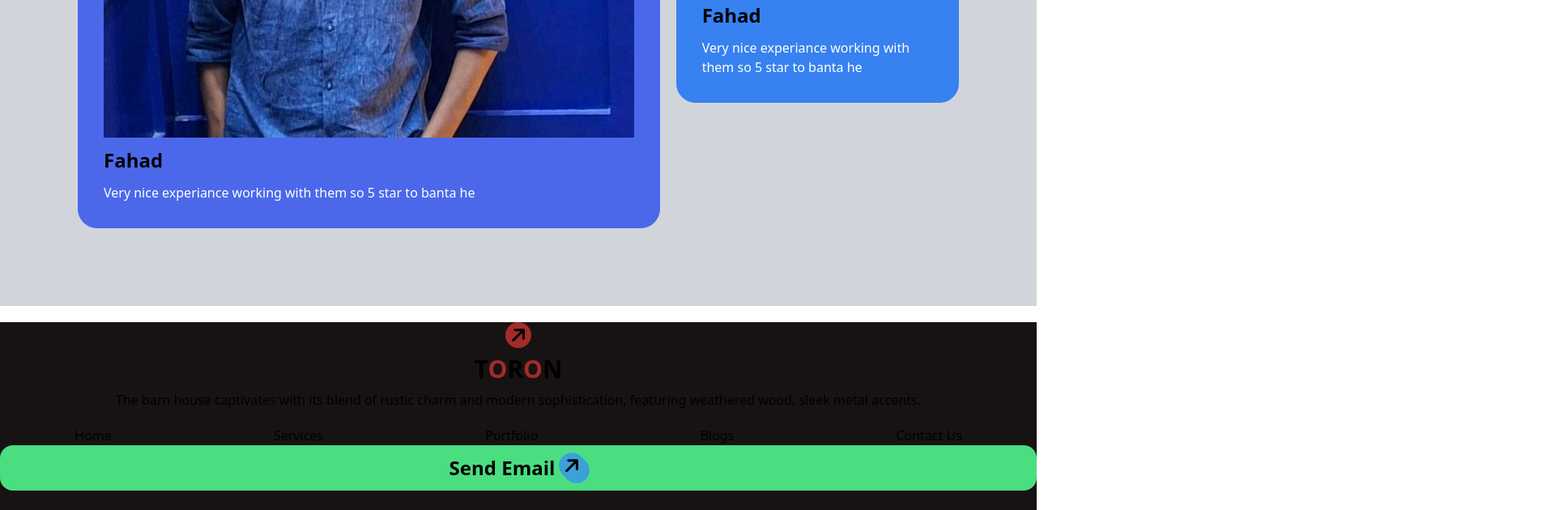
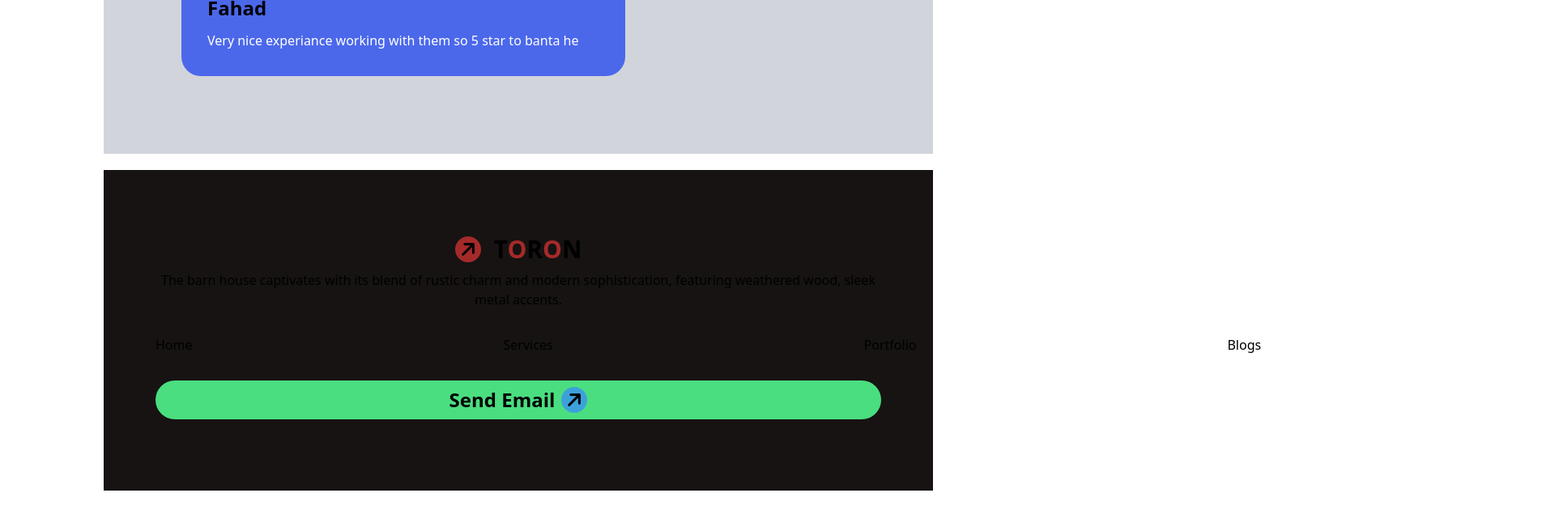
Before and after one commit to fahadNtoron/AS3, a plain HTML site: page index.html in a window 1280 px wide. Shown: the part 5583-6213 px from the top of the page at 81% size, 1920 px wide, since content can reach past the window. After the commit the page ends 6189 px from the top, so only its background shows below. Drawn offline with nearby package versions, Linux system fonts and the light colour scheme.

Commit message:
final one

```diff
--- a/index.html
+++ b/index.html
@@ -31,7 +31,7 @@
 </head>
 
 <!-- special note , Here i hav used some icon from font awesome though they were given in your resources. I do that for practicing and learning how to use these free resources properly. I hope it will not be  a problem and due to network problem I am uploading this without testing the footer section..  -->
-<body>
+<body class="md:max-w-screen-lg md:m-auto">
     <main class="m-auto pt-8">
         <header class="bg-gray-50">
             <nav class="flex md:justify-around items-center p-12 justify-between">
@@ -212,19 +212,19 @@
                     </div>
 
                    </section>
-                   <footer class="mt-5 bg-[#161312]">
+                   <footer class="mt-5 bg-[#161312] p-16">
                     <div class="flex items-center gap-2 justify-center flex-col">
-                        <i class="fa-solid fa-arrow-right -rotate-45 text-center text-2xl bg-[#a52a2a] h-8 w-8 rounded-full"></i><h2 class="font-extrabold text-3xl">T<spa class="text-[#a52a2a]">O</spa>R<span class="text-[#a52a2a]">O</span>N</h2></a>
-                        <p class="pb-5">The barn house captivates with its blend of rustic charm and modern sophistication, featuring weathered wood, sleek metal accents.</p>
+                        <div class="flex gap-4 items-center pt-4"><i class="fa-solid fa-arrow-right -rotate-45 text-center text-2xl bg-[#a52a2a] h-8 w-8 rounded-full"></i><h2 class="font-extrabold text-3xl">T<spa class="text-[#a52a2a]">O</spa>R<span class="text-[#a52a2a]">O</span>N</h2></a></div>
+                        <p class="pb-5 text-center">The barn house captivates with its blend of rustic charm and modern sophistication, featuring weathered wood, sleek metal accents.</p>
                     </div>
-                    <div class="flex flex-col gap-4 justify-center items-center md:flex-row md:justify-around">
+                    <div class="flex flex-col md:gap-96 justify-center items-center md:flex-row md:justify-around">
                         <button><a href="">Home</a></button>
                         <button><a href="">Services</a></button>
                         <button><a href="">Portfolio</a></button>
                         <button><a href="">Blogs</a></button>
                         <button><a href="">Contact Us</a></button>
                     </div>
-                    <div class="pb-6 w-full"><button class="bg-green-400 w-full  p-2 rounded-2xl"><a class="flex gap-2 items-center font-bold text-2xl text-center justify-center" href="">Send Email<i class="fa-solid fa-arrow-right -rotate-45 text-center text-2xl bg-[#3ca1db] h-8 w-8 rounded-full pb-10"></i></a></button></div>
+                    <div class="pb-6 w-full"><button class="bg-green-400 w-full  p-2 rounded-3xl mt-5"><a class="flex gap-2 items-center font-bold text-2xl text-center justify-center" href="">Send Email<i class="fa-solid fa-arrow-right -rotate-45 text-center text-2xl bg-[#3ca1db] h-8 w-8 rounded-full"></i></a></button></div>
 
                    </footer>
     </main>
```
